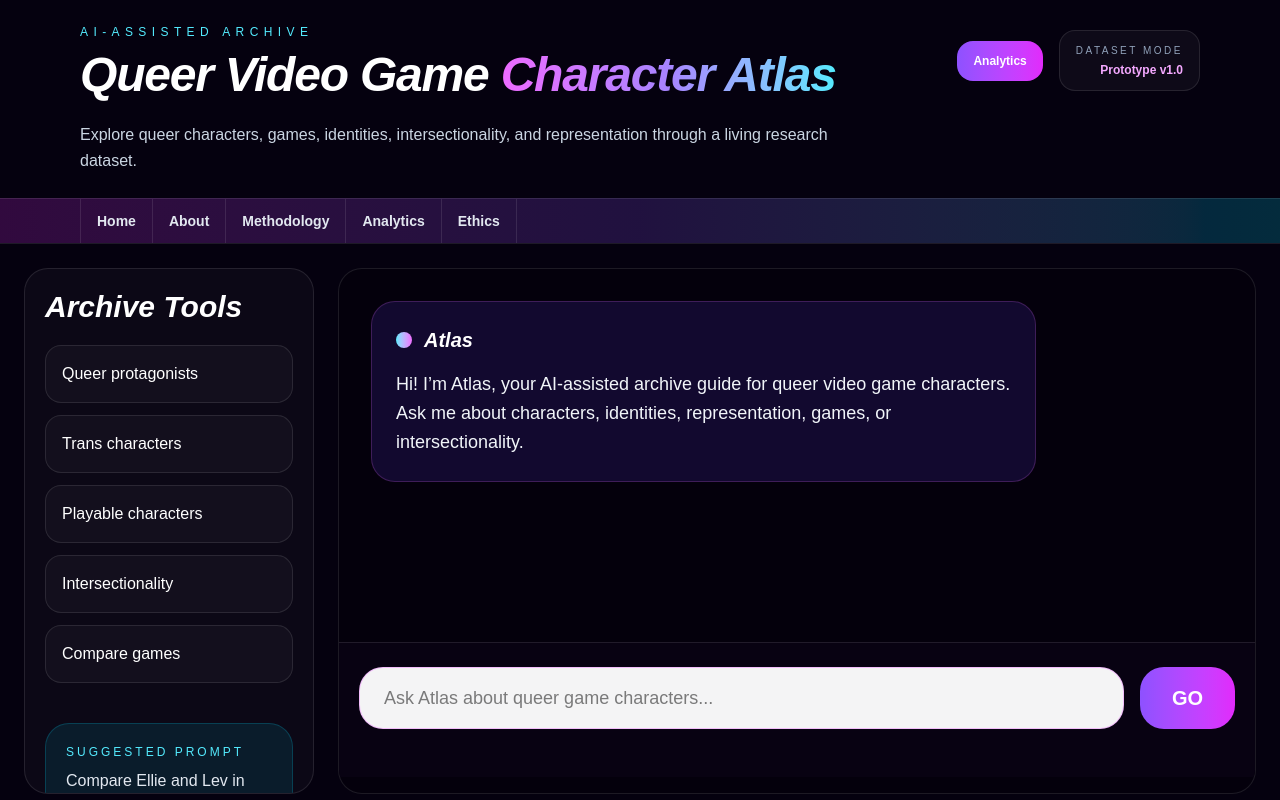
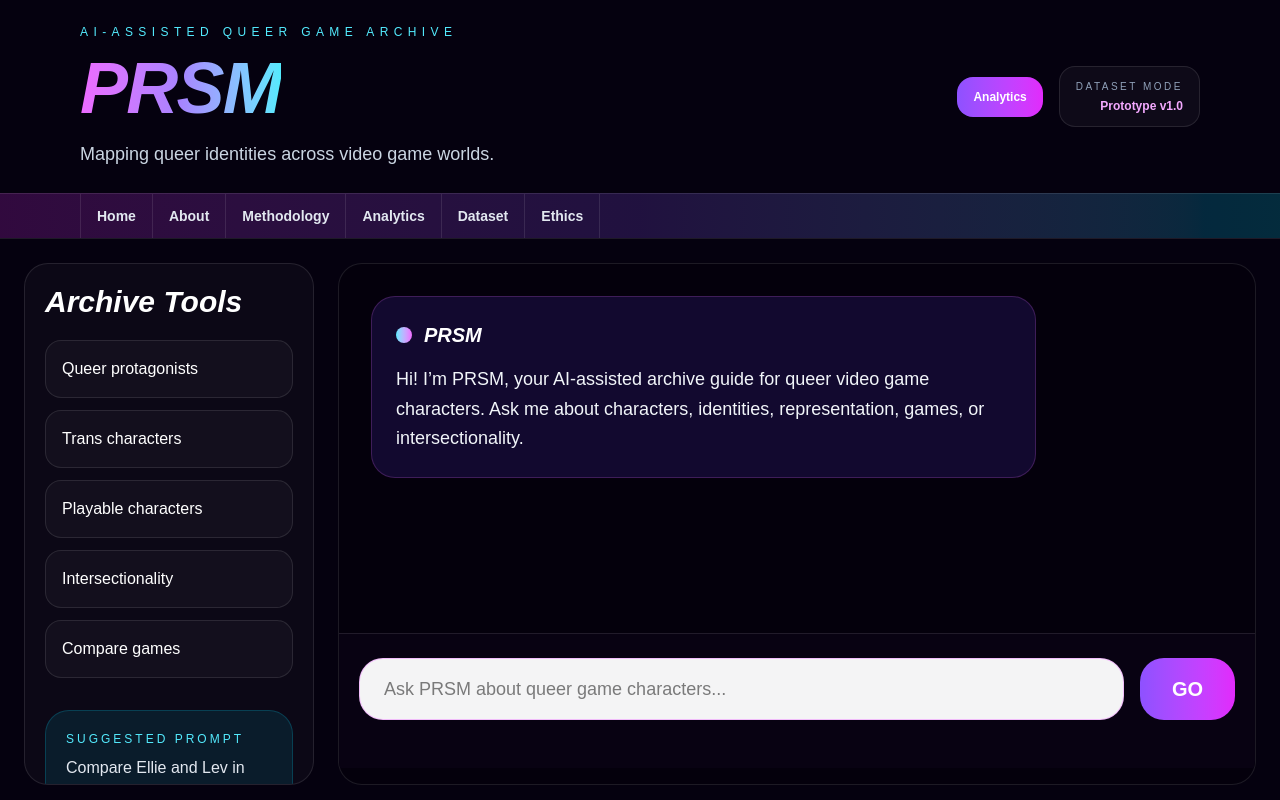
Before and after one commit to renanuhoh-crypto/queer-video-game-character-atlas, a Next.js app: page / in a window 1280 px wide. Built offline with nearby package versions, Linux system fonts and the light colour scheme.

Commit message:
redesign about page

```diff
--- a/src/app/page.tsx
+++ b/src/app/page.tsx
@@ -9,6 +9,9 @@ type Character = {
   release_year?: number | null;
   developer?: string;
   playable?: boolean;
+  playable_status?: string;
+  gender?: string;
+  sexuality?: string;
   identity_label?: string[];
 };
 
@@ -22,7 +25,7 @@ export default function Home() {
     {
       role: "assistant",
       content:
-        "Hi! I’m Atlas, your AI-assisted archive guide for queer video game characters. Ask me about characters, identities, representation, games, or intersectionality.",
+        "Hi! I’m PRSM, your AI-assisted archive guide for queer video game characters. Ask me about characters, identities, representation, games, or intersectionality.",
     },
   ]);
 
@@ -97,7 +100,7 @@ export default function Home() {
         ...updatedMessages,
         {
           role: "assistant",
-          content: "Error connecting to Atlas AI.",
+          content: "Error connecting to PRSM AI.",
         },
       ]);
     } finally {
@@ -107,21 +110,22 @@ export default function Home() {
 
   return (
     <main className="h-screen overflow-hidden bg-[#05010f] text-white">
-      {/* HEADER */}
       <header className="border-b border-white/10 bg-[#05010f]">
-  {/* TOP HEADER */}
         <div className="mx-auto flex max-w-[1700px] items-center justify-between px-8 py-6 md:px-14 lg:px-20">
           <a href="/" className="group">
             <p className="text-xs uppercase tracking-[0.45em] text-cyan-300">
-        AI-Assisted Archive
+              AI-Assisted Queer Game Archive
             </p>
 
-      <h1 className="mt-3 text-2xl font-black italic leading-[0.95] tracking-tight md:text-4xl lg:text-5xl">
-        <span className="text-white">Queer Video Game </span>
+            <h1 className="mt-3 text-5xl font-black italic leading-none tracking-tight md:text-7xl">
               <span className="bg-gradient-to-r from-fuchsia-400 via-violet-400 to-cyan-300 bg-clip-text text-transparent">
-          Character Atlas
+                PRSM
               </span>
             </h1>
+
+            <p className="mt-4 max-w-4xl text-base leading-relaxed text-slate-300 md:text-lg">
+              Mapping queer identities across video game worlds.
+            </p>
           </a>
 
           <div className="hidden items-center gap-4 md:flex">
@@ -144,15 +148,6 @@ export default function Home() {
           </div>
         </div>
 
-  {/* SUBTITLE */}
-  <div className="mx-auto max-w-[1700px] px-8 pb-6 md:px-14 lg:px-20">
-    <p className="max-w-3xl text-sm leading-relaxed text-slate-300 md:text-base">
-      Explore queer characters, games, identities, intersectionality, and
-      representation through a living research dataset.
-    </p>
-  </div>
-
-  {/* NAV BAR */}
         <nav className="border-t border-white/10 bg-gradient-to-r from-fuchsia-500/20 via-violet-500/20 to-cyan-400/20">
           <div className="mx-auto flex max-w-[1700px] overflow-x-auto px-8 md:px-14 lg:px-20">
             {[
@@ -160,6 +155,7 @@ export default function Home() {
               ["About", "/about"],
               ["Methodology", "/methodology"],
               ["Analytics", "/analytics"],
+              ["Dataset", "/dataset"],
               ["Ethics", "/ethics"],
             ].map(([label, href]) => (
               <a
@@ -174,9 +170,7 @@ export default function Home() {
         </nav>
       </header>
 
-      {/* MAIN LAYOUT */}
-      <div className="grid h-[calc(100vh-210px)] min-h-0 grid-cols-12 gap-6 overflow-hidden px-6 pt-6 pb-10">
-        {/* SIDEBAR */}
+      <div className="grid h-[calc(100vh-214px)] min-h-0 grid-cols-12 gap-6 overflow-hidden px-6 pt-6 pb-10">
         <aside className="col-span-3 min-h-0 overflow-y-auto rounded-3xl border border-white/10 bg-white/[0.03] p-5 pb-12">
           <h2 className="mb-5 text-3xl font-black italic">Archive Tools</h2>
 
@@ -197,10 +191,6 @@ export default function Home() {
               </button>
             ))}
           </div>
-          <div className="mt-10 space-y-3">
-
-
-</div>
 
           <div className="mt-8 rounded-3xl border border-cyan-400/20 bg-cyan-400/10 p-5">
             <p className="mb-2 text-xs uppercase tracking-[0.25em] text-cyan-300">
@@ -219,11 +209,19 @@ export default function Home() {
           >
             View Visual Analytics
           </a>
+
+          <div className="mt-8">
+            {loadingCharacters ? (
+              <div className="rounded-3xl border border-white/10 bg-white/[0.04] p-5 text-slate-300">
+                Loading analytics...
+              </div>
+            ) : (
+              <VisualAnalytics characters={characters} />
+            )}
+          </div>
         </aside>
 
-        {/* CHAT */}
         <section className="col-span-9 flex min-h-0 flex-col overflow-hidden rounded-3xl border border-white/10 bg-black/20 pb-4">
-          {/* CHAT MESSAGES */}
           <div className="min-h-0 flex-1 overflow-y-auto p-8 pb-14">
             <div className="mx-auto flex max-w-5xl flex-col gap-6">
               {messages.map((message, index) => (
@@ -245,7 +243,7 @@ export default function Home() {
                     />
 
                     <p className="text-xl font-black italic">
-                      {message.role === "user" ? "You" : "Atlas"}
+                      {message.role === "user" ? "You" : "PRSM"}
                     </p>
                   </div>
 
@@ -262,7 +260,7 @@ export default function Home() {
               {loading && (
                 <div className="max-w-[78%] rounded-3xl border border-fuchsia-400/20 bg-[#12092f] p-6">
                   <p className="text-lg text-slate-300">
-                    Atlas is analyzing the dataset...
+                    PRSM is analyzing the dataset...
                   </p>
                 </div>
               )}
@@ -271,7 +269,6 @@ export default function Home() {
             </div>
           </div>
 
-          {/* FIXED INPUT */}
           <div className="shrink-0 border-t border-white/10 bg-[#090313]/95 px-5 pt-6 pb-12 backdrop-blur-xl">
             <div className="mx-auto flex max-w-5xl gap-4">
               <input
@@ -282,7 +279,7 @@ export default function Home() {
                     sendMessage();
                   }
                 }}
-                placeholder="Ask Atlas about queer game characters..."
+                placeholder="Ask PRSM about queer game characters..."
                 className="flex-1 rounded-3xl border border-fuchsia-400/40 bg-zinc-100 px-6 py-4 text-base text-black outline-none transition focus:border-cyan-300 md:text-lg"
               />
 
```
Lines whose indentation alone changed are shown as unchanged.
